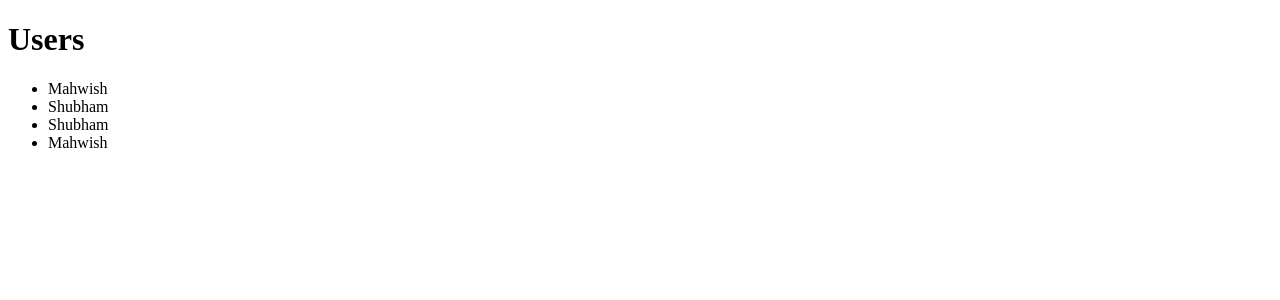
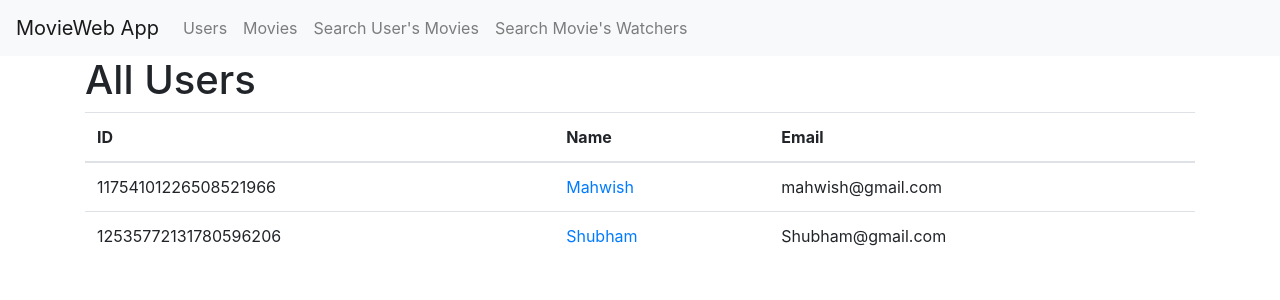
Before and after one commit to mahwishubham/movieweb_app, a Flask app: page /users in a window 1280 px wide. Shown: the top 300 px of the page. Run offline with Flask 3, Linux system fonts and the light colour scheme; some libraries are stand-ins or nearby versions.

Commit message:
updated UI

```diff
--- a/api_requester.py
+++ b/api_requester.py
@@ -83,7 +83,7 @@ class ApiRequester(IApiRequester):
             "name": movie_data.get("Title"),
             "year": int(movie_data.get("Year")) or 0,
             "rating": float(movie_data.get("imdbRating")) or 0.0,
-            "poster_url": movie_data.get("Poster") or "",
-            "imdbID": movie_data.get("imdbID")[2:] or "",
+            "poster_url": movie_data.get("Poster") if movie_data.get("Poster") != "N/A" else "",
+            "imdbID": movie_data.get("imdbID") or "",
             "director": movie_data.get("Director") or "",
         }
--- a/app.py
+++ b/app.py
@@ -1,12 +1,11 @@
 '''
 Flask Movie App
 '''
-
+import uuid
 from flask import Flask, jsonify, request, render_template, redirect
 from datamanager.json_data_manager import JSONDataManager
-from schema.movies import Movie
+# from schema.movies import Movie
 from schema.user import User
-import uuid
 
 app = Flask(__name__)
 
@@ -19,7 +18,7 @@ def home():
 
     :return: A welcome message.
     """
-    return "<h1>Welcome to MovieWeb App!</h1>"
+    return render_template('base.html')
 
 @app.route('/users', methods=['GET'])
 def get_users():
@@ -31,19 +30,62 @@ def get_users():
     users = data_manager.get_all_users()
     return render_template('users.html', users=users)
 
-@app.route('/users/<int:user_id>', methods=['GET'])
-def get_user_movies(user_id):
+@app.route('/movies', methods=['GET'])
+def get_movies():
+    """
+    Endpoint to fetch all the movies.
+    :return: List of all movies
+    """
+
+    movies = data_manager.get_all_movies()
+    return render_template('movies.html', movies=movies)
+
+# @app.route('/users/<int:user_id>', methods=['GET'])
+# def get_user_movies(user_id):
+#     """
+#     Endpoint to fetch a specific user's favorite movies.
+
+#     :param user_id: The ID of the user.
+#     :return: List of the user's favorite movies.
+#     """
+#     user = data_manager.get_user(user_id)
+#     movies = []
+#     for mov_id in user.watched_movies:
+#         movies.append(data_manager.get_movie({'id': mov_id}))
+#     return render_template('user_movies.html', movies=movies, user=user)
+
+@app.route('/users/movies/search', methods=['GET', 'POST'])
+def user_movies_search():
     """
     Endpoint to fetch a specific user's favorite movies.
 
-    :param user_id: The ID of the user.
+    :body user_id: The ID of the user.
     :return: List of the user's favorite movies.
     """
-    user = data_manager.get_user(user_id)
-    movies = []
-    for mov_id in user.watched_movies:
-        movies.append(data_manager.get_movie({'id': mov_id}))
-    return render_template('user_movies.html', movies=movies, user=user)
+    if request.method == 'POST':
+        user_id = int(request.form.get('userId'))
+        user = data_manager.get_user(user_id)
+        if user:
+            movies = [data_manager.get_movie({'id': mov_id}) for mov_id in user.watched_movies]
+            return render_template('user_movies_search.html', user=user, movies=movies)
+    return render_template('user_movies_search.html')
+
+@app.route('/movies/watchers/search', methods=['GET', 'POST'])
+def movie_watchers_search():
+    """
+    Endpoint to fetch a Users watching a specific movies.
+
+    :body movie_id: The ID of the movie.
+    :return: List of the users watching the movie.
+    """
+    if request.method == 'POST':
+        movie_id = request.form.get('movieId')
+        movie = data_manager.get_movie({'id': movie_id})
+        if movie:
+            users = [data_manager.get_user(user_id) for user_id in movie.watched_by]
+            return render_template('movie_watchers_search.html', movie=movie, users=users)
+    return render_template('movie_watchers_search.html')
+
 
 @app.route('/add_user', methods=['POST'])
 def add_user():
@@ -70,8 +112,6 @@ def new_movie():
         return jsonify({'status': 'Movie Added'})
     else:
         return jsonify({'status': 'Failed to add a movie'})
-
-
 
 @app.route('/users/<int:user_id>/add_movie', methods=['POST'])
 def add_movie(user_id):
--- a/datamanager/data_manager_interface.py
+++ b/datamanager/data_manager_interface.py
@@ -36,7 +36,7 @@ class DataManagerInterface(ABC):
         ''' Create a new Movie '''
 
     @abstractmethod
-    def get_movie(self, movie_id: int) -> Movie:
+    def get_movie(self, movie: dict) -> Movie:
         ''' Get a Movie by ID '''
 
     @abstractmethod
--- a/datamanager/json_data_manager.py
+++ b/datamanager/json_data_manager.py
@@ -98,6 +98,7 @@ class JSONDataManager(DataManagerInterface):
         :return: The User object if found, None otherwise.
         '''
         user_data = next((user for user in self.users if user['id'] == user_id), None)
+        print(user_data)
         return User(**user_data) if user_data else None
 
     def update_user(self, user_id: int, new_info: dict):
@@ -157,6 +158,12 @@ class JSONDataManager(DataManagerInterface):
 
         return Movie(**movie_data) if movie_data else None
 
+    def get_all_movies(self):
+        """
+        :return all movies in the database
+        """
+        return self.movies
+
     def update_movie(self, movie_id: int, new_info: dict):
         '''
         Update a Movie by ID.
--- a/movies.json
+++ b/movies.json
@@ -1 +1 @@
-[{"id": 4955967187275354606, "name": "Batman", "director": "Tim Burton", "year": 1989, "rating": 7.5, "poster_url": "https://m.media-amazon.com/images/M/MV5BMTYwNjAyODIyMF5BMl5BanBnXkFtZTYwNDMwMDk2._V1_SX300.jpg", "imdbID": "0096895", "watched_by": []}, {"id": 9955618572213031406, "name": "Spiderman", "director": "Christian Davi", "year": 1990, "rating": 5.6, "poster_url": "N/A", "imdbID": "0100669", "watched_by": [12535772131780596206, 12535772131780596206, 11754101226508521966, 11754101226508521966]}]
+[{"id": 4955967187275354606, "name": "Batman", "director": "Tim Burton", "year": 1989, "rating": 7.5, "poster_url": "https://m.media-amazon.com/images/M/MV5BMTYwNjAyODIyMF5BMl5BanBnXkFtZTYwNDMwMDk2._V1_SX300.jpg", "imdbID": "tt0096895", "watched_by": []}, {"id": 9955618572213031406, "name": "Spiderman", "director": "Christian Davi", "year": 1990, "rating": 5.6, "poster_url": "", "imdbID": "tt0100669", "watched_by": [12535772131780596206, 12535772131780596206, 11754101226508521966, 11754101226508521966]}]
--- /dev/null
+++ b/templates/base.html
@@ -0,0 +1,34 @@
+<!DOCTYPE html>
+<html lang="en">
+<head>
+    <title>MovieWeb App</title>
+    <link href="https://stackpath.bootstrapcdn.com/bootstrap/4.5.2/css/bootstrap.min.css" rel="stylesheet">
+</head>
+<body>
+<nav class="navbar navbar-expand-lg navbar-light bg-light">
+    <a class="navbar-brand" href="{{ url_for('home') }}">MovieWeb App</a>
+    <button class="navbar-toggler" type="button" data-toggle="collapse" data-target="#navbarNav" aria-controls="navbarNav" aria-expanded="false" aria-label="Toggle navigation">
+        <span class="navbar-toggler-icon"></span>
+    </button>
+    <div class="collapse navbar-collapse" id="navbarNav">
+        <ul class="navbar-nav">
+            <li class="nav-item">
+                <a class="nav-link" href="{{ url_for('get_users') }}">Users</a>
+            </li>
+            <li class="nav-item">
+                <a class="nav-link" href="{{ url_for('get_movies') }}">Movies</a>
+            </li>
+            <li class="nav-item">
+                <a class="nav-link" href="{{ url_for('user_movies_search') }}">Search User's Movies</a>
+            </li>
+            <li class="nav-item">
+                <a class="nav-link" href="{{ url_for('movie_watchers_search') }}">Search Movie's Watchers</a>
+            </li>
+        </ul>
+    </div>
+</nav>
+<div class="container">
+    {% block content %}{% endblock %}
+</div>
+</body>
+</html>
--- a/templates/users.html
+++ b/templates/users.html
@@ -1,14 +1,23 @@
-<!DOCTYPE html>
-<html>
-<head>
-    <title>Users List</title>
-</head>
-<body>
-    <h1>Users</h1>
-    <ul>
-        {% for user in users %}
-            <li>{{ user['name'] }}</li>
-        {% endfor %}
-    </ul>
-</body>
-</html>
+{% extends "base.html" %}
+
+{% block content %}
+<h1>All Users</h1>
+<table class="table">
+    <thead>
+        <tr>
+            <th>ID</th>
+            <th>Name</th>
+            <th>Email</th>
+        </tr>
+    </thead>
+    <tbody>
+    {% for user in users %}
+        <tr>
+            <td>{{ user.id }}</td>
+            <td><a href="{{ url_for('user_movies_search', userId=user.id) }}">{{ user.name }}</a></td>
+            <td>{{ user.email }}</td>
+        </tr>
+    {% endfor %}
+    </tbody>
+</table>
+{% endblock %}
--- a/users.json
+++ b/users.json
@@ -1 +1 @@
-[{"id": 11754101226508521966, "name": "Mahwish", "email": "mahwish@gmail.com", "watched_movies": [9955618572213031406]}, {"id": 12535772131780596206, "name": "Shubham", "email": "Shubham@gmail.com", "watched_movies": [9955618572213031406, 9955618572213031406]}, {"id": 14738400213514064366, "name": "Shubham", "email": "Shubham@gmail.com", "watched_movies": []}, {"id": 15116548418657063406, "name": "Mahwish", "email": "Mahwish@gmail.com", "watched_movies": []}]
+[{"id": 11754101226508521966, "name": "Mahwish", "email": "mahwish@gmail.com", "watched_movies": [9955618572213031406]}, {"id": 12535772131780596206, "name": "Shubham", "email": "Shubham@gmail.com", "watched_movies": [9955618572213031406, 9955618572213031406]}]
```
Also changed, not shown: templates/movie_watchers_search.html (added, +21 -0 lines), templates/movies.html (added, +28 -0 lines), templates/user_movies.html (deleted, +0 -22 lines), templates/user_movies_search.html (added, +36 -0 lines), static/default.jpg (added).
